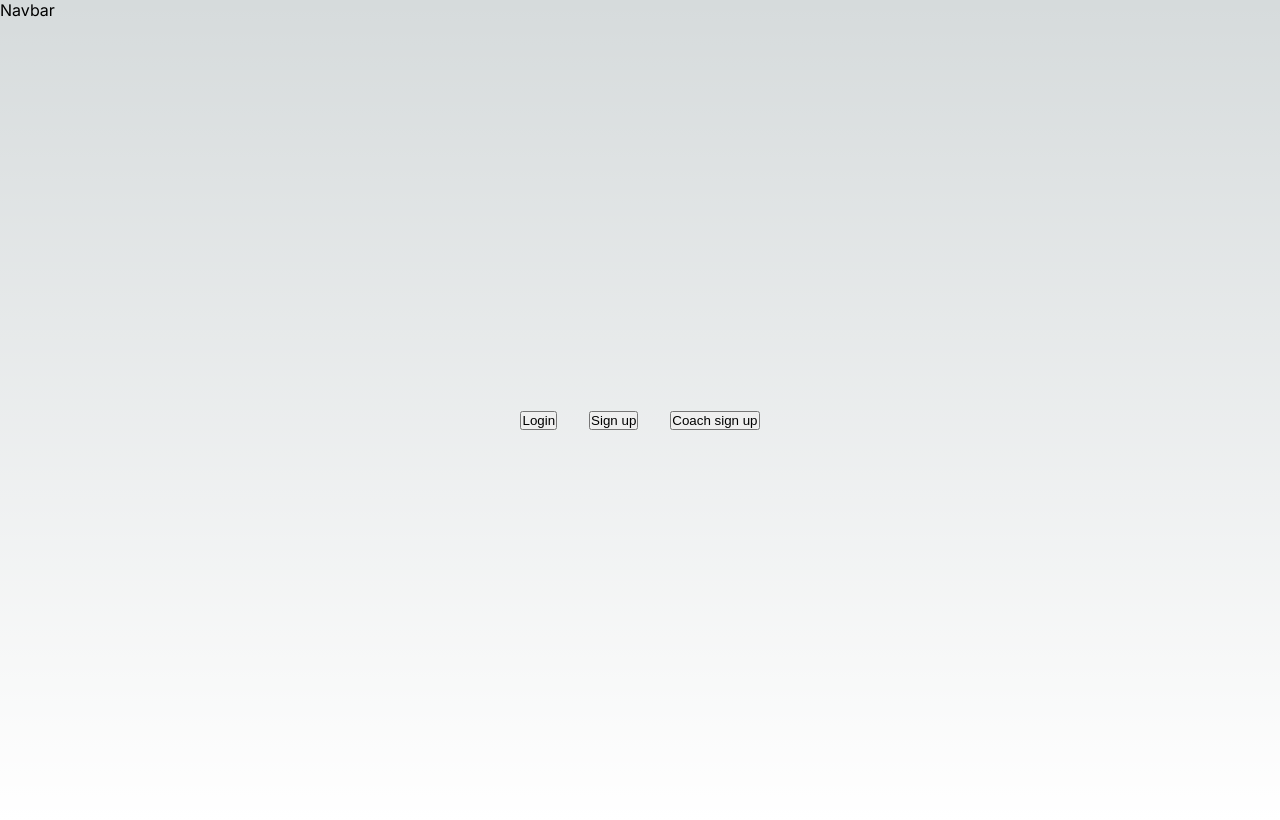
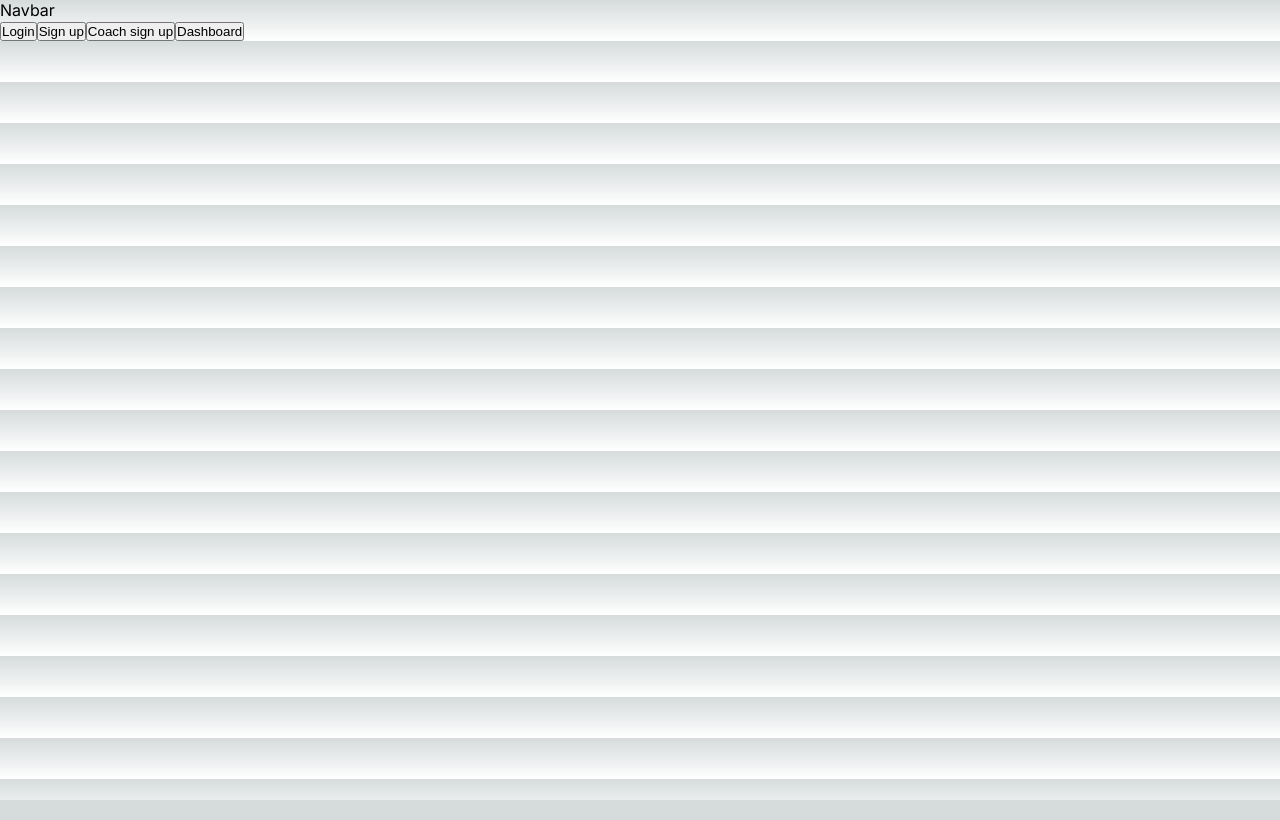
Before and after one commit to andyren12/swing-space, a Next.js app: page / in a window 1280 px wide. Built offline with nearby package versions, Linux system fonts and the light colour scheme; no server answers.

Commit message:
Create dashboard with user information

```diff
--- a/app/page.js
+++ b/app/page.js
@@ -1,12 +1,11 @@
 "use client";
 
 import { useRouter } from "next/navigation";
-import styles from "./page.module.css";
 
 export default function Home() {
   const { push } = useRouter();
   return (
-    <main className={styles.main}>
+    <main>
       <button
         onClick={() => {
           push("/login");
@@ -28,6 +27,13 @@ export default function Home() {
       >
         Coach sign up
       </button>
+      <button
+        onClick={() => {
+          push("/dashboard");
+        }}
+      >
+        Dashboard
+      </button>
     </main>
   );
 }
--- a/app/page.module.css
+++ /dev/null
@@ -1,8 +0,0 @@
-.main {
-  display: flex;
-  justify-content: center;
-  align-items: center;
-  padding: 6rem;
-  min-height: 100vh;
-  gap: 2rem;
-}
```
Also changed, not shown: app/dashboard/page.js (+31 -2 lines).
